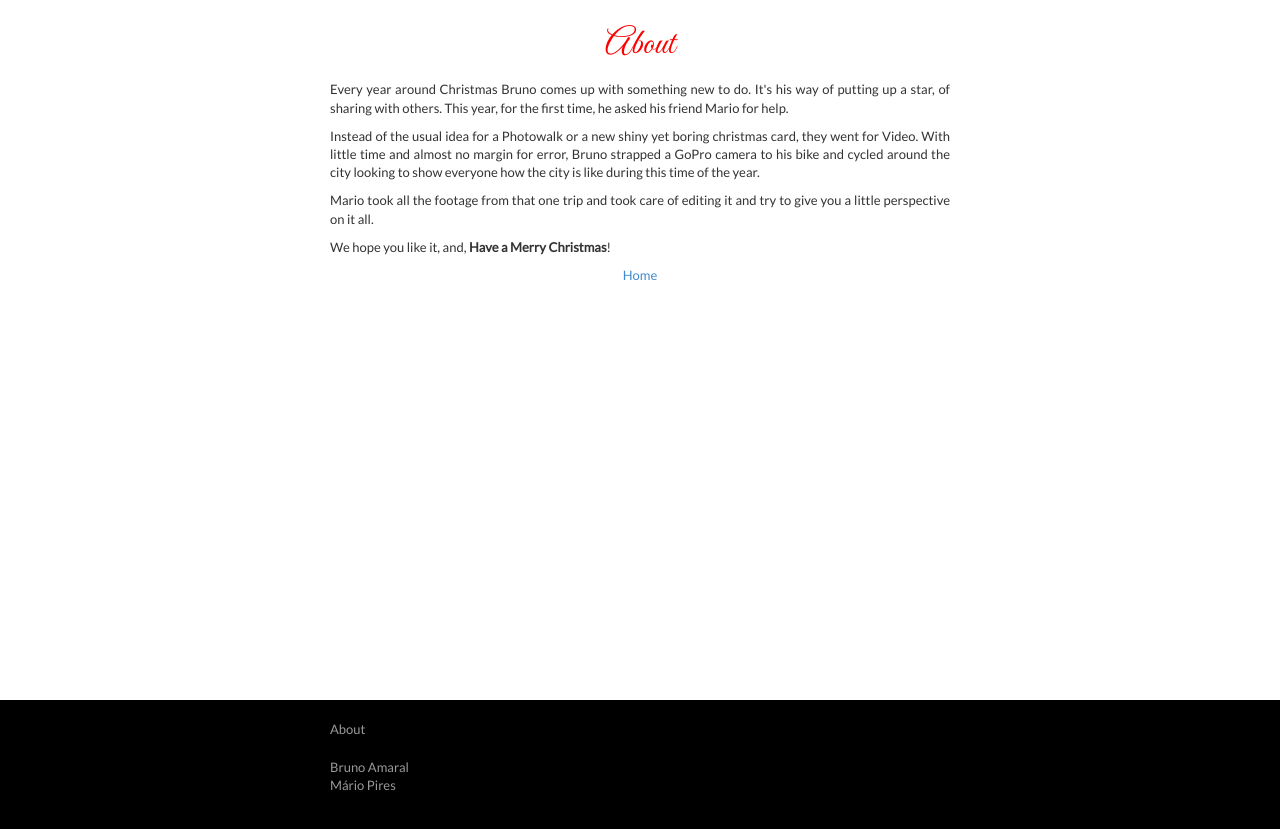
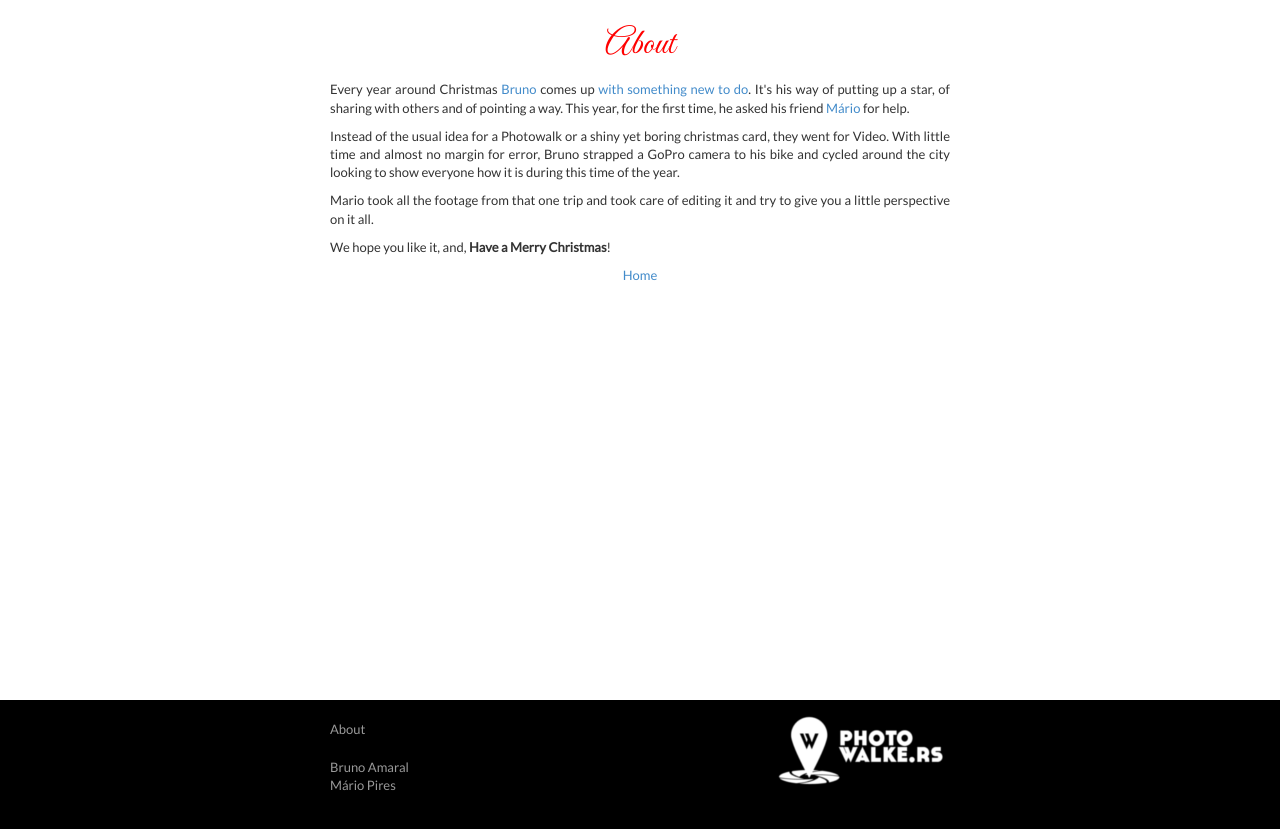
Before and after one commit to brunoamaral/christmas2013, a Jekyll site: the page built from about.html, in a window 1280 px wide. Shown: the top 829 px of the page. Built offline with Jekyll 4.4.1, drawn with Linux system fonts in a browser that asks for light colours; comment, search, counter and statistics services are not loaded.

Commit message:
a provar os doces de natal

```diff
--- a/_includes/footer.html
+++ b/_includes/footer.html
@@ -11,6 +11,7 @@
           </ul>
 
         </div>
+        <div class="col-md-6 text-right"><a href="http://photowalke.rs"><img src="{{ site.baseurl }}/assets/images/logo+site+branco.png"></a></div>
       </div>
     </div>
 
--- a/about.html
+++ b/about.html
@@ -9,9 +9,9 @@ comments: false
         About
 	</h2>
 	<div class="entry-content text-justify">
-		<p>Every year around Christmas Bruno comes up with something new to do. It's his way of putting up a star, of sharing with others. This year, for the first time, he asked his friend Mario for help.</p>
+		<p>Every year around Christmas <a href="http://www.brunoamaral.eu">Bruno</a> comes up <a href="http://merrychristmas.brunoamaral.eu/">with something new to do</a>. It's his way of putting up a star, of sharing with others and of pointing a way. This year, for the first time, he asked his friend <a href="http://www.retorta.net">Mário</a> for help.</p>
 
-		<p>Instead of the usual idea for a Photowalk or a new shiny yet boring christmas card, they went for Video. With little time and almost no margin for error, Bruno strapped a GoPro camera to his bike and cycled around the city looking to show everyone how the city is like during this time of the year.</p>
+		<p>Instead of the usual idea for a Photowalk or a shiny yet boring christmas card, they went for Video. With little time and almost no margin for error, Bruno strapped a GoPro camera to his bike and cycled around the city looking to show everyone how it is during this time of the year.</p>
 
 		<p>Mario took all the footage from that one trip and took care of editing it and try to give you a little perspective on it all.</p>
 
--- a/assets/css/style.css
+++ b/assets/css/style.css
@@ -112,6 +112,6 @@
 }
 .share_buttons{
   padding-top: 10px;
-  width: 320px;
+  max-width: 320px;
 }
 /**/
```
Also changed, not shown: assets/images/logo+site+branco.png (added).
